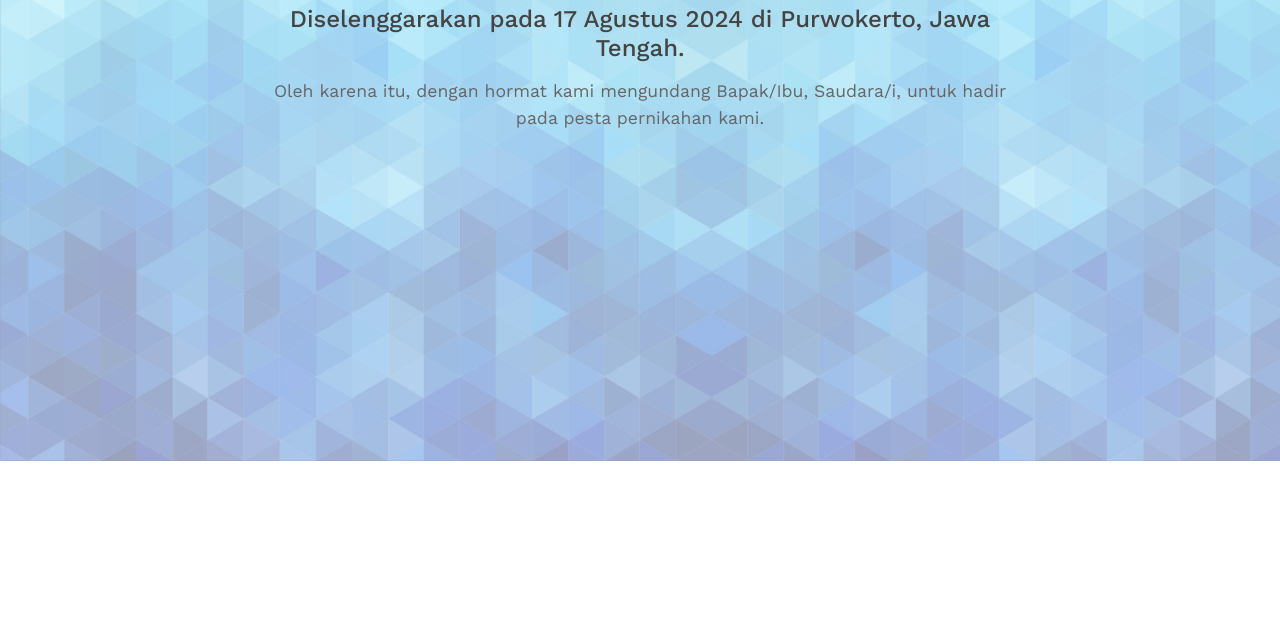
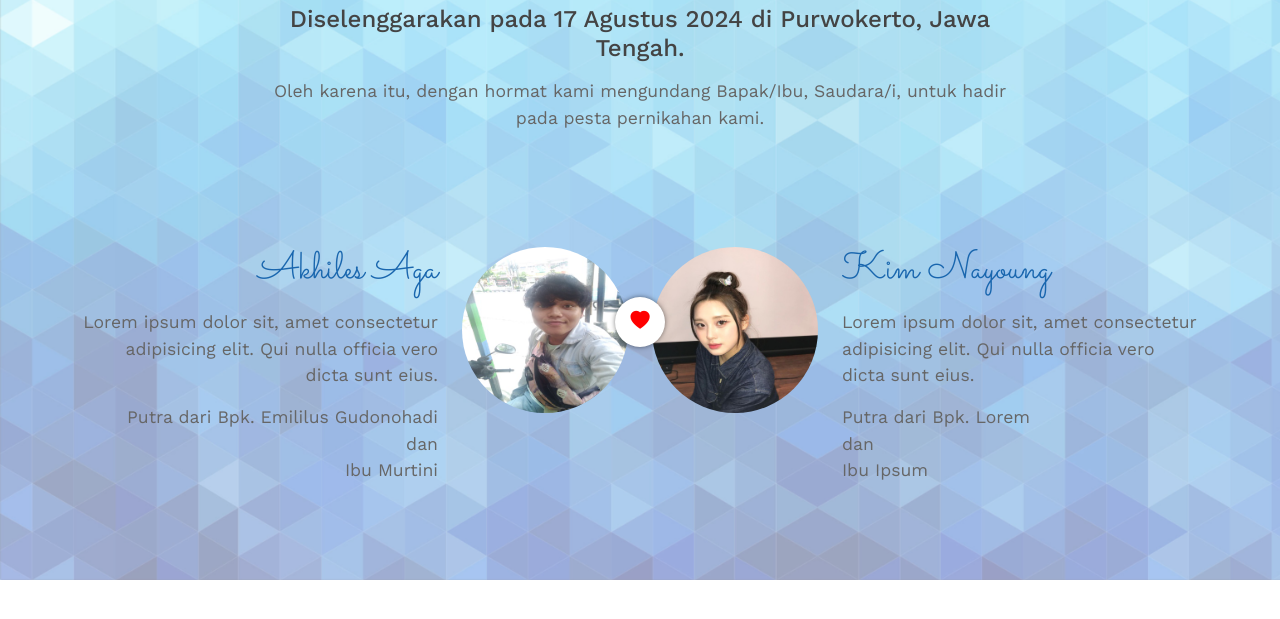
Before and after one commit to akhilesshyantica/website-wedding, a plain HTML site: page index.html in a window 1280 px wide. Shown: the part 1146-1765 px from the top of the page. Drawn offline with nearby package versions, Linux system fonts and the light colour scheme.

Commit message:
menambahkan couple dan icon hati

```diff
--- a/index.html
+++ b/index.html
@@ -13,6 +13,10 @@
     <!-- Simply Countdown -->
     <link rel="stylesheet" href="countdown/simplyCountdown.theme.default.css"/>
     <script src="countdown/simplyCountdown.min.js"></script>
+
+
+    <!-- Bootstrap Icon -->
+    <link rel="stylesheet" href="https://cdn.jsdelivr.net/npm/bootstrap-icons@1.11.3/font/bootstrap-icons.min.css">
 
 
     <link rel="stylesheet" href="style.css">
@@ -76,6 +80,39 @@
                     </p>
                 </div>
             </div>
+<!-- Couple -->
+            <div class="row couple">
+                <div class="col-lg-6">
+                    <div class="row">
+                        <div class="col-8 text-end">
+                            <h3>Akhiles Aga</h3>
+                            <p>Lorem ipsum dolor sit, amet consectetur adipisicing elit.
+                                 Qui nulla officia vero dicta sunt eius.</p>
+                            <p>Putra dari Bpk. Emililus Gudonohadi <br> dan <br> Ibu Murtini </p>
+                        </div>
+                        <div class="col-4">
+                            <img src="img/akhiles.jpg" alt="akhiles" class="img-responsive rounded-circle">
+                        </div>
+                    </div>
+                </div>
+
+            <span class="heart"><i class="bi bi-heart-fill"></i></span>
+
+                <div class="col-lg-6">
+                    <div class="row">
+                        <div class="col-4">
+                            <img src="img/nayoung.jpg" alt="nayoung" class="img-responsive rounded-circle">
+                        </div>
+                        <div class="col-8">
+                            <h3>Kim Nayoung</h3>
+                            <p>Lorem ipsum dolor sit, amet consectetur adipisicing elit.
+                                 Qui nulla officia vero dicta sunt eius.</p>
+                            <p>Putra dari Bpk. Lorem<br> dan <br> Ibu Ipsum</p>
+                        </div>
+
+                    </div>
+                </div>
+            </div>
         </div>
       </section>
 <!-- Akhir Home -->
--- a/style.css
+++ b/style.css
@@ -105,7 +105,47 @@ body{
     color: #666;
 }
 
+
+.home .couple{
+    margin-top: 100px;
+}
+
+.home .couple h3{
+    font-family: 'Sacramento';
+    font-size: 2.4rem;
+    color: var(--blue);
+}
+
+.home .couple img{
+    width: 100%;
+}
+
+.home .heart{
+    width: 50px;
+    height: 50px;
+    display: flex;
+    background-color: white;
+    border-radius: 50%;
+    box-shadow: 0 0 5px rgba(0,0,0, 0.5);
+    position: absolute;
+    left: 50%;
+    transform: translateX(-50%) translateY(50px);
+}
+
+.home .heart i{
+    margin: auto;
+    color: red;
+}
+
 /* Media Query */
+
+/* extra large */
+@media(max-width:1200px){
+    .home .heart{
+        transform: translateX(-50%) translateY(40px);
+    }
+}
+
 /* laptop */
 @media(max-width:992px){
     html{
@@ -113,6 +153,10 @@ body{
     }
     .simply-countdown>.simply-section{
         padding:70px ;
+    }
+
+    .home .heart{
+        display: none;
     }
 }
 /* tablet */
```
Also changed, not shown: img/akhiles.jpg (added), img/nayoung.jpg (added).
